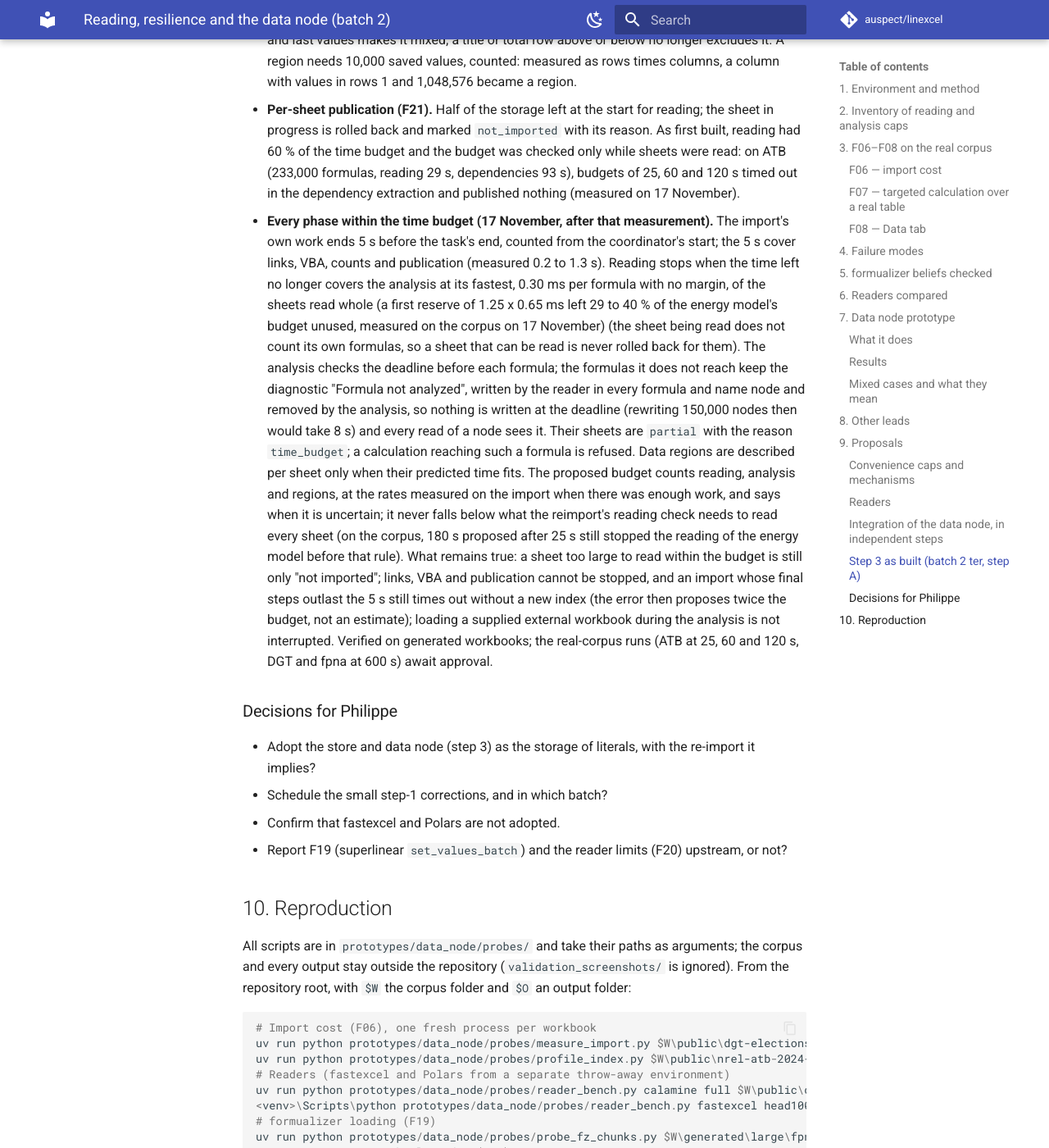
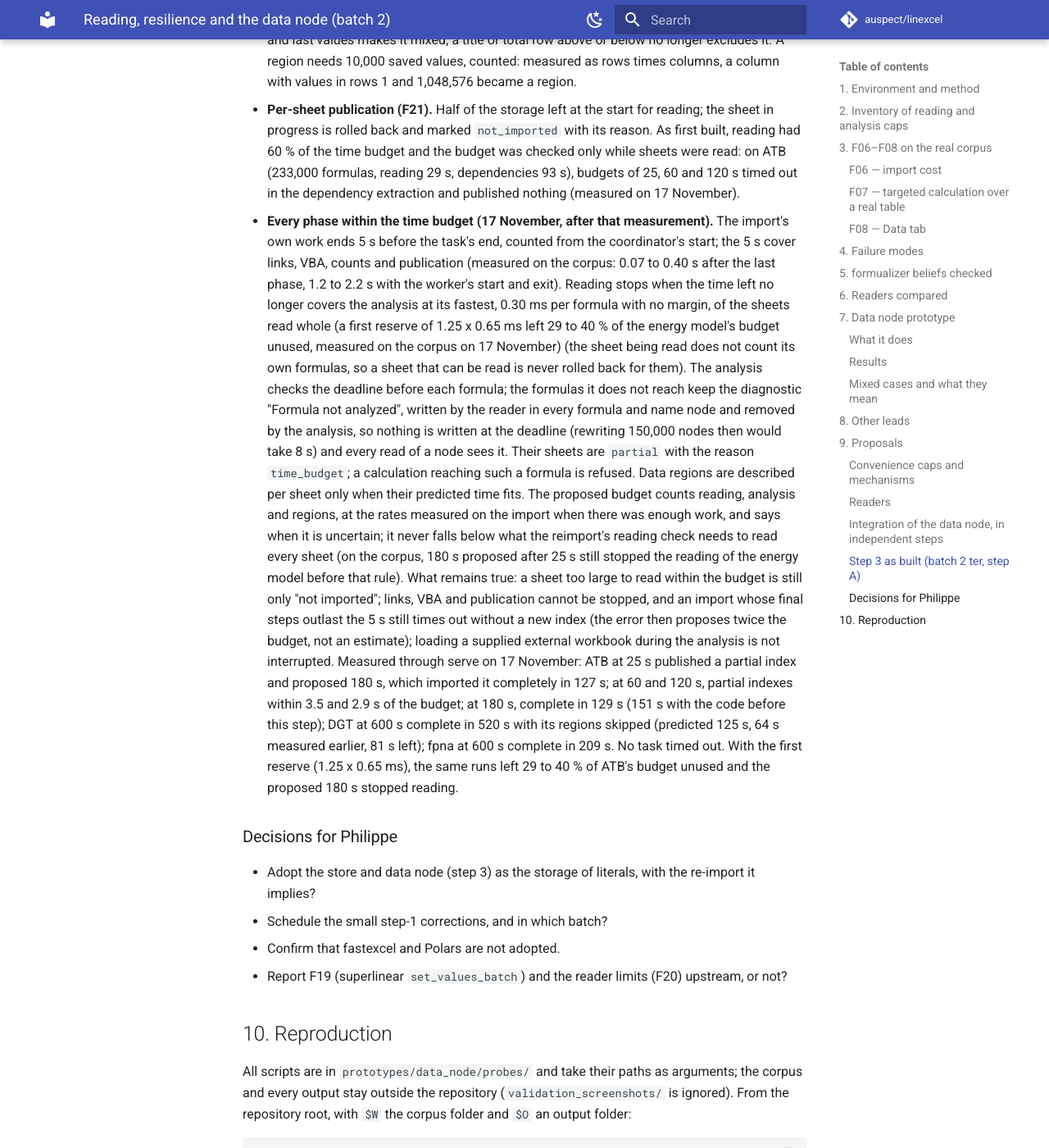
Before and after one commit to auspect/linexcel, an MkDocs documentation site: the page built from docs/reading_resilience_data_node.md, in a window 1280 px wide and 1400 px high, scrolled down 18163 px. Shown: the whole window at 82% size. Built offline with MkDocs 1.6.1 and Material for MkDocs 9.7.7, drawn with Linux system fonts in a browser that asks for light colours; comment, search, counter and statistics services are not loaded.

Commit message:
Record the corpus runs of the import budget
Replace "measured on generated workbooks only" with the serve runs of 17
November: ATB at 25, 60, 120 and 180 s and at the proposed budget, the
DGT election table and the fpna model at 600 s, the final times measured
on them, and the first runs that showed the cautious reserve's defect.

Co-Authored-By: Claude Opus 5.5 <noreply@anthropic.com>

```diff
--- a/docs/reading_resilience_data_node.md
+++ b/docs/reading_resilience_data_node.md
@@ -458,7 +458,8 @@ Adopted on 15 November 2026, with these choices:
 - **Every phase within the time budget (17 November, after that
   measurement).** The import's own work ends 5 s before the task's end,
   counted from the coordinator's start; the 5 s cover links, VBA, counts and
-  publication (measured 0.2 to 1.3 s). Reading stops when the time left no
+  publication (measured on the corpus: 0.07 to 0.40 s after the last phase,
+  1.2 to 2.2 s with the worker's start and exit). Reading stops when the time left no
   longer covers the analysis at its fastest, 0.30 ms per formula with no
   margin, of the sheets read whole (a first reserve of 1.25 x 0.65 ms left
   29 to 40 % of the energy model's budget unused, measured on the corpus on
@@ -481,8 +482,14 @@ Adopted on 15 November 2026, with these choices:
   import whose final steps outlast the 5 s still times out without a new
   index (the error then proposes twice the budget, not an estimate);
   loading a supplied external workbook during the analysis is not
-  interrupted. Verified on generated workbooks; the real-corpus runs (ATB at
-  25, 60 and 120 s, DGT and fpna at 600 s) await approval.
+  interrupted. Measured through serve on 17 November: ATB at 25 s published
+  a partial index and proposed 180 s, which imported it completely in 127 s;
+  at 60 and 120 s, partial indexes within 3.5 and 2.9 s of the budget; at
+  180 s, complete in 129 s (151 s with the code before this step); DGT at
+  600 s complete in 520 s with its regions skipped (predicted 125 s, 64 s
+  measured earlier, 81 s left); fpna at 600 s complete in 209 s. No task
+  timed out. With the first reserve (1.25 x 0.65 ms), the same runs left 29
+  to 40 % of ATB's budget unused and the proposed 180 s stopped reading.
 
 ### Decisions for Philippe
 
```
Also changed, not shown: CHANGELOG.md (+11 -2 lines), docs/guide/cli.md (+2 -1 lines).
